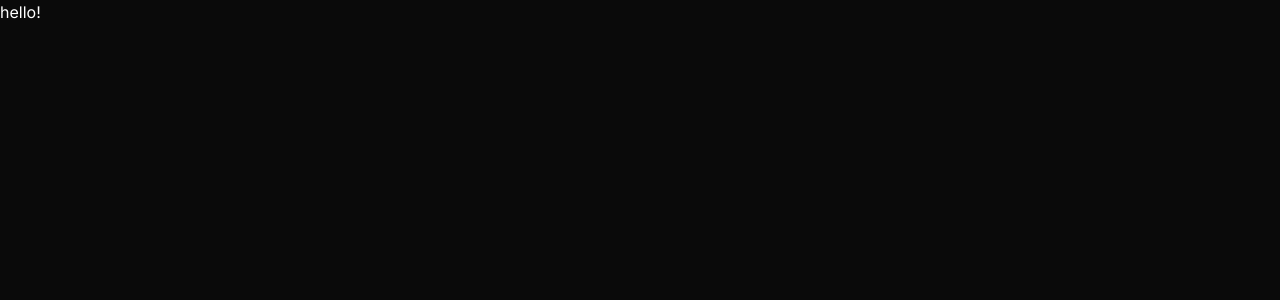
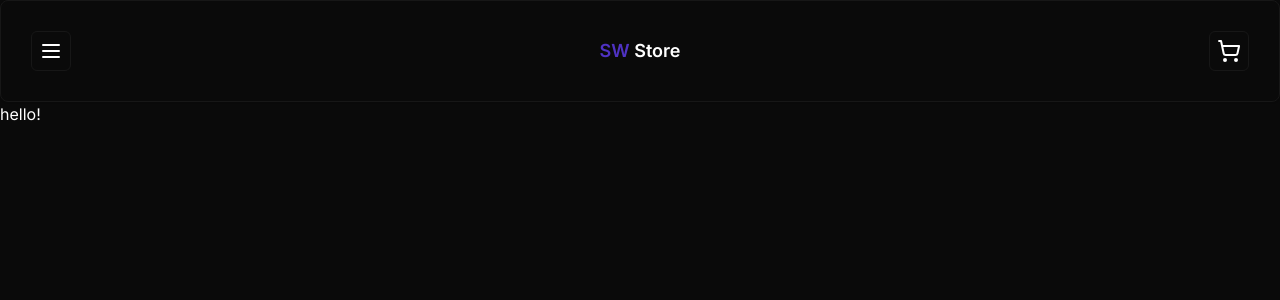
Before and after one commit to Augusto9237/sw-store, a Next.js app: page / in a window 1280 px wide. Shown: the top 300 px of the page. Built offline with nearby package versions, Linux system fonts and the light colour scheme.

Commit message:
feat: add button, card and header components

```diff
--- a/package.json
+++ b/package.json
@@ -10,6 +10,7 @@
   },
   "dependencies": {
     "@prisma/client": "^5.4.2",
+    "@radix-ui/react-slot": "^1.0.2",
     "class-variance-authority": "^0.7.0",
     "clsx": "^2.0.0",
     "lucide-react": "^0.287.0",
--- a/src/app/layout.tsx
+++ b/src/app/layout.tsx
@@ -1,6 +1,7 @@
 import type { Metadata } from 'next'
 import { Inter } from 'next/font/google'
 import './globals.css'
+import Header from '@/components/ui/header'
 
 const inter = Inter({ subsets: ['latin'] })
 
@@ -16,7 +17,10 @@ export default function RootLayout({
 }) {
   return (
     <html lang="en">
-      <body className={inter.className}>{children}</body>
+      <body className={inter.className}>
+        <Header/>
+        {children}
+        </body>
     </html>
   )
 }
--- /dev/null
+++ b/src/components/ui/button.tsx
@@ -0,0 +1,56 @@
+import * as React from "react"
+import { Slot } from "@radix-ui/react-slot"
+import { cva, type VariantProps } from "class-variance-authority"
+
+import { cn } from "@/lib/utils"
+
+const buttonVariants = cva(
+  "inline-flex items-center justify-center rounded-md text-sm font-medium ring-offset-background transition-colors focus-visible:outline-none focus-visible:ring-2 focus-visible:ring-ring focus-visible:ring-offset-2 disabled:pointer-events-none disabled:opacity-50",
+  {
+    variants: {
+      variant: {
+        default: "bg-primary text-primary-foreground hover:bg-primary/90",
+        destructive:
+          "bg-destructive text-destructive-foreground hover:bg-destructive/90",
+        outline:
+          "border border-input bg-background hover:bg-accent hover:text-accent-foreground",
+        secondary:
+          "bg-secondary text-secondary-foreground hover:bg-secondary/80",
+        ghost: "hover:bg-accent hover:text-accent-foreground",
+        link: "text-primary underline-offset-4 hover:underline",
+      },
+      size: {
+        default: "h-10 px-4 py-2",
+        sm: "h-9 rounded-md px-3",
+        lg: "h-11 rounded-md px-8",
+        icon: "h-10 w-10",
+      },
+    },
+    defaultVariants: {
+      variant: "default",
+      size: "default",
+    },
+  }
+)
+
+export interface ButtonProps
+  extends React.ButtonHTMLAttributes<HTMLButtonElement>,
+    VariantProps<typeof buttonVariants> {
+  asChild?: boolean
+}
+
+const Button = React.forwardRef<HTMLButtonElement, ButtonProps>(
+  ({ className, variant, size, asChild = false, ...props }, ref) => {
+    const Comp = asChild ? Slot : "button"
+    return (
+      <Comp
+        className={cn(buttonVariants({ variant, size, className }))}
+        ref={ref}
+        {...props}
+      />
+    )
+  }
+)
+Button.displayName = "Button"
+
+export { Button, buttonVariants }
--- /dev/null
+++ b/src/components/ui/card.tsx
@@ -0,0 +1,79 @@
+import * as React from "react"
+
+import { cn } from "@/lib/utils"
+
+const Card = React.forwardRef<
+  HTMLDivElement,
+  React.HTMLAttributes<HTMLDivElement>
+>(({ className, ...props }, ref) => (
+  <div
+    ref={ref}
+    className={cn(
+      "rounded-lg border bg-card text-card-foreground shadow-sm",
+      className
+    )}
+    {...props}
+  />
+))
+Card.displayName = "Card"
+
+const CardHeader = React.forwardRef<
+  HTMLDivElement,
+  React.HTMLAttributes<HTMLDivElement>
+>(({ className, ...props }, ref) => (
+  <div
+    ref={ref}
+    className={cn("flex flex-col space-y-1.5 p-6", className)}
+    {...props}
+  />
+))
+CardHeader.displayName = "CardHeader"
+
+const CardTitle = React.forwardRef<
+  HTMLParagraphElement,
+  React.HTMLAttributes<HTMLHeadingElement>
+>(({ className, ...props }, ref) => (
+  <h3
+    ref={ref}
+    className={cn(
+      "text-2xl font-semibold leading-none tracking-tight",
+      className
+    )}
+    {...props}
+  />
+))
+CardTitle.displayName = "CardTitle"
+
+const CardDescription = React.forwardRef<
+  HTMLParagraphElement,
+  React.HTMLAttributes<HTMLParagraphElement>
+>(({ className, ...props }, ref) => (
+  <p
+    ref={ref}
+    className={cn("text-sm text-muted-foreground", className)}
+    {...props}
+  />
+))
+CardDescription.displayName = "CardDescription"
+
+const CardContent = React.forwardRef<
+  HTMLDivElement,
+  React.HTMLAttributes<HTMLDivElement>
+>(({ className, ...props }, ref) => (
+  <div ref={ref} className={cn("p-6 pt-0", className)} {...props} />
+))
+CardContent.displayName = "CardContent"
+
+const CardFooter = React.forwardRef<
+  HTMLDivElement,
+  React.HTMLAttributes<HTMLDivElement>
+>(({ className, ...props }, ref) => (
+  <div
+    ref={ref}
+    className={cn("flex items-center p-6 pt-0", className)}
+    {...props}
+  />
+))
+CardFooter.displayName = "CardFooter"
+
+export { Card, CardHeader, CardFooter, CardTitle, CardDescription, CardContent }
--- /dev/null
+++ b/src/components/ui/header.tsx
@@ -0,0 +1,21 @@
+import { MenuIcon, ShoppingCartIcon } from "lucide-react";
+import { Button } from "./button";
+import { Card} from "./card";
+
+const Header = () => {
+    return <Card className="flex justify-between p-[1.875rem] items-center">
+        <Button size='icon' variant='outline'>
+            <MenuIcon />
+        </Button>
+
+        <h1 className="font-semibold text-lg">
+            <span className="text-primary">SW</span> Store
+        </h1>
+
+        <Button size='icon' variant='outline'>
+            <ShoppingCartIcon />
+        </Button>
+    </Card>
+}
+
+export default Header;
```
Also changed, not shown: 1 other file (tests, documents, lock files or other folders).
